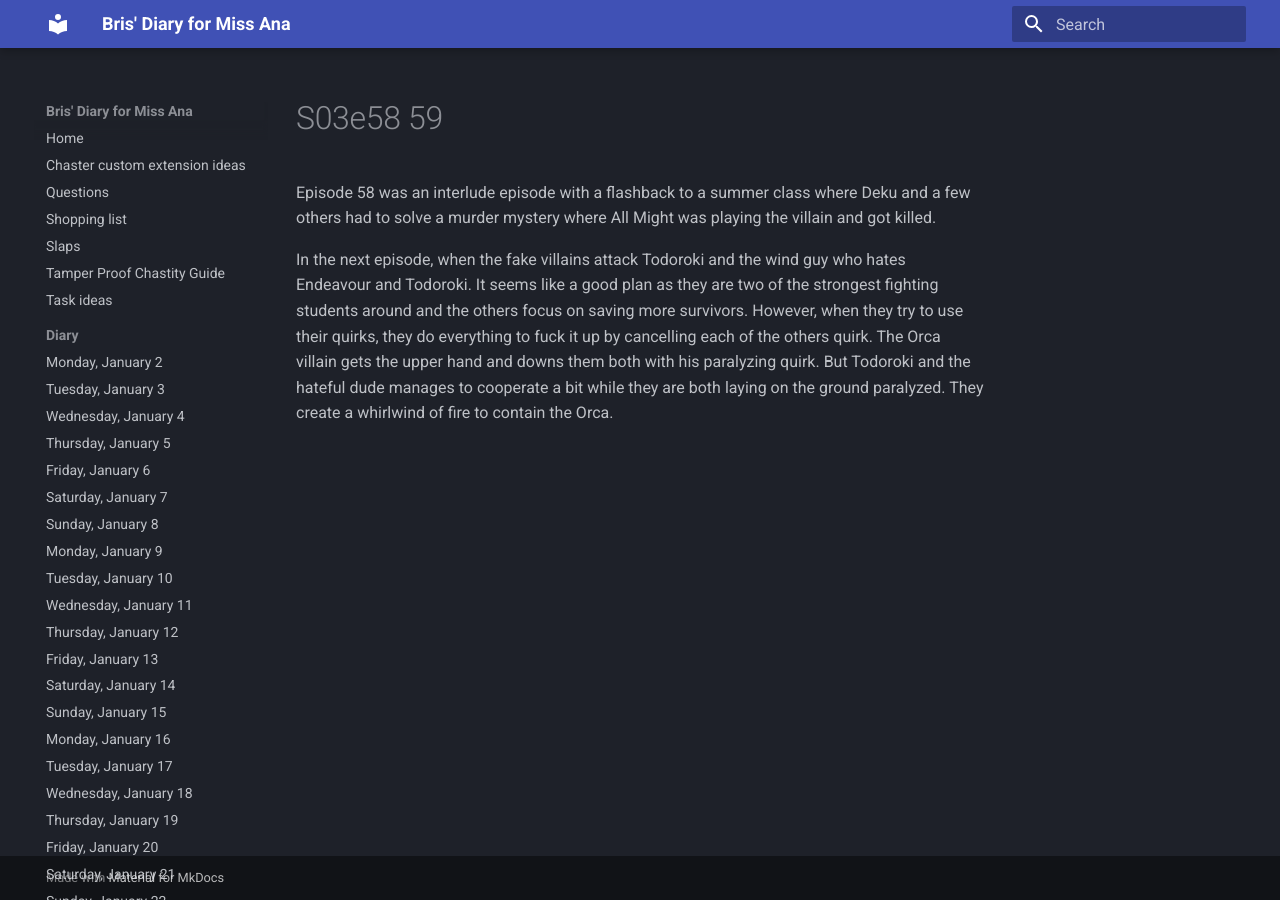
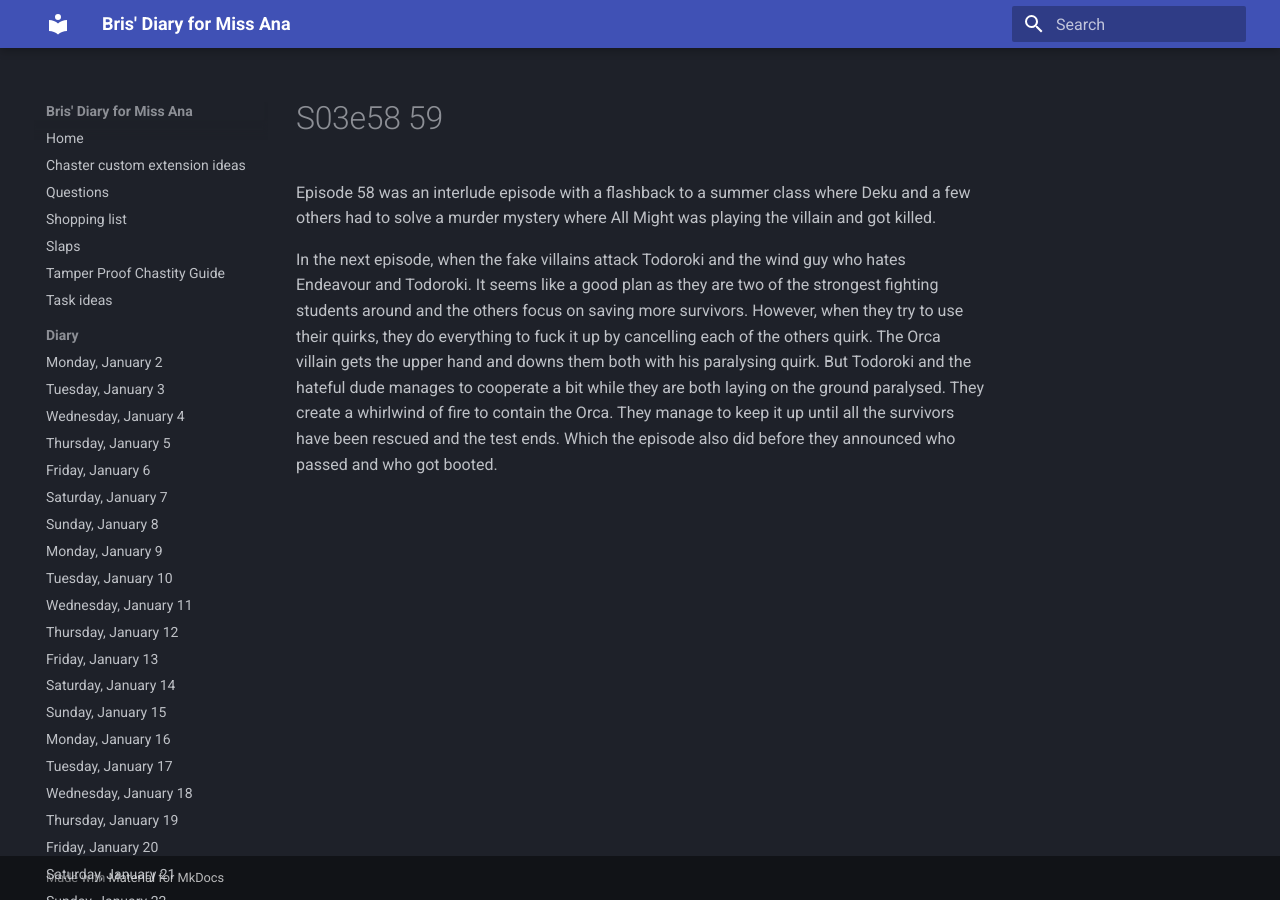
Before and after one commit to bris00/DFMA, an MkDocs documentation site: the page built from diary/Series/My Hero Academia/s03e58-59.md, in a window 1280 px wide. Built offline with MkDocs 1.6.1 and Material for MkDocs 9.7.7, drawn with Linux system fonts in a browser that asks for light colours.

Commit message:
vault backup: 2023-03-12 21:35:55
Affected files:
diary/Series/My Hero Academia/s03e58-59.md

```diff
--- a/diary/Series/My Hero Academia/s03e58-59.md
+++ b/diary/Series/My Hero Academia/s03e58-59.md
@@ -1,3 +1,3 @@
 Episode 58 was an interlude episode with a flashback to a summer class where Deku and a few others had to solve a murder mystery where All Might was playing the villain and got killed.
 
-In the next episode, when the fake villains attack Todoroki and the wind guy who hates Endeavour and Todoroki. It seems like a good plan as they are two of the strongest fighting students around and the others focus on saving more survivors. However, when they try to use their quirks, they do everything to fuck it up by cancelling each of the others quirk. The Orca villain gets the upper hand and downs them both with his paralyzing quirk. But Todoroki and the hateful dude manages to cooperate a bit while they are both laying on the ground paralyzed. They create a whirlwind of fire to contain the Orca.
+In the next episode, when the fake villains attack Todoroki and the wind guy who hates Endeavour and Todoroki. It seems like a good plan as they are two of the strongest fighting students around and the others focus on saving more survivors. However, when they try to use their quirks, they do everything to fuck it up by cancelling each of the others quirk. The Orca villain gets the upper hand and downs them both with his paralysing quirk. But Todoroki and the hateful dude manages to cooperate a bit while they are both laying on the ground paralysed. They create a whirlwind of fire to contain the Orca. They manage to keep it up until all the survivors have been rescued and the test ends. Which the episode also did before they announced who passed and who got booted.
```
